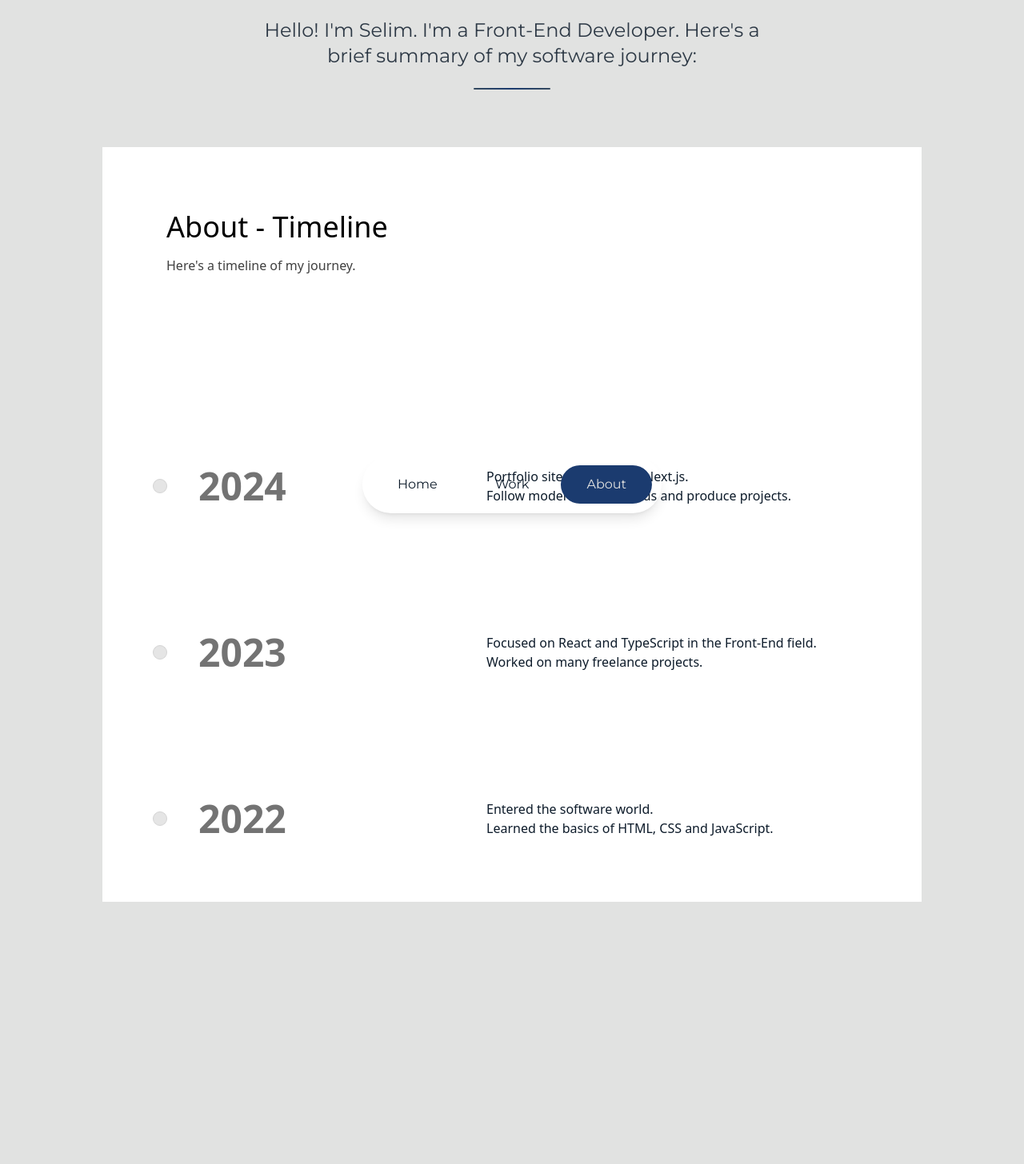
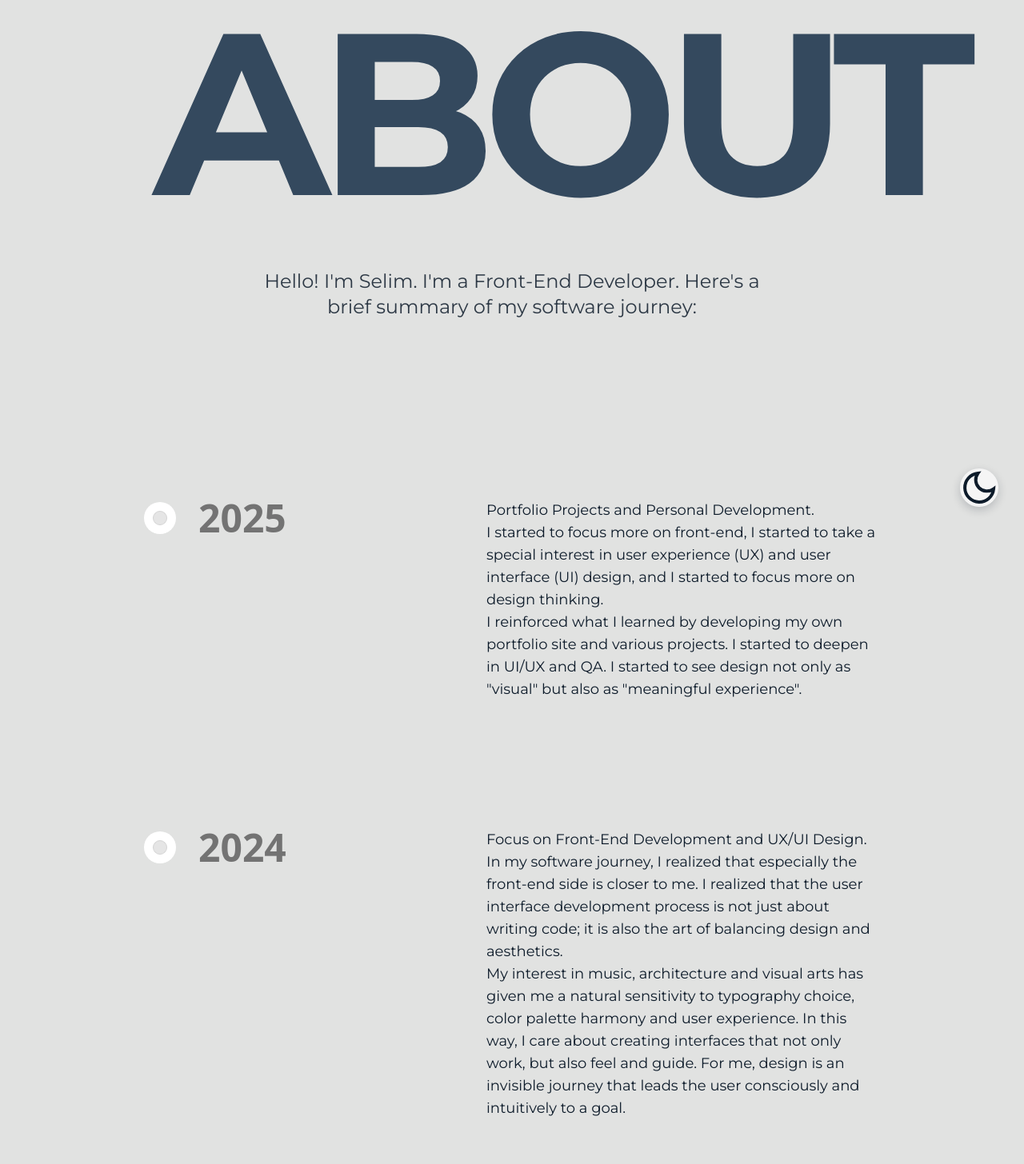
Before and after one commit to jesusselimm/jesusselimm, a Next.js app in the folder my-portfolio/: page /about in a window 1280 px wide. Shown: the part 134-1590 px from the top of the page at 80% size. Before the commit the page ends 1262 px from the top, so only its background shows below. Built offline with nearby package versions, Linux system fonts and the light colour scheme.

Commit message:
Update About page content and explanations, add ThemeToggle

```diff
--- a/my-portfolio/src/app/about/page.tsx
+++ b/my-portfolio/src/app/about/page.tsx
@@ -1,33 +1,64 @@
 "use client";
 import { Timeline } from "@/components/ui/timeline";
 import { Navbar } from "@/components/ui/navbar";
+import { ThemeToggle } from "@/components/theme-toggle";
 import { motion } from "framer-motion";
 
 const timelineData = [
   {
+    title: "2025",
+    content: (
+      <ul className="text-lg" style={{
+        fontFamily: 'var(--font-montserrat)',
+      }}>
+        <li>Portfolio Projects and Personal Development.</li>
+        <li>I started to focus more on front-end, I started to take a special interest in user experience (UX) and user interface (UI) design, and I started to focus more on design thinking.</li>
+        <li>I reinforced what I learned by developing my own portfolio site and various projects. I started to deepen in UI/UX and QA. I started to see design not only as "visual" but also as "meaningful experience".</li>
+      </ul>
+    ),
+  },
+  {
     title: "2024",
     content: (
-      <ul>
-        <li>Portfolio site created with Next.js.</li>
-        <li>Follow modern UI/UX trends and produce projects.</li>
+      <ul className="text-lg" style={{
+        fontFamily: 'var(--font-montserrat)',
+      }}>
+        <li>Focus on Front-End Development and UX/UI Design.</li>
+        <li>In my software journey, I realized that especially the front-end side is closer to me. I realized that the user interface development process is not just about writing code; it is also the art of balancing design and aesthetics.</li>
+        <li>My interest in music, architecture and visual arts has given me a natural sensitivity to typography choice, color palette harmony and user experience. In this way, I care about creating interfaces that not only work, but also feel and guide. For me, design is an invisible journey that leads the user consciously and intuitively to a goal.</li>
       </ul>
     ),
   },
   {
     title: "2023",
     content: (
-      <ul>
-        <li>Focused on React and TypeScript in the Front-End field.</li>
-        <li>Worked on many freelance projects.</li>
+      <ul className="text-lg" style={{
+        fontFamily: 'var(--font-montserrat)',
+      }}>
+        <li>Workintech Full Stack Training.</li>
+        <li>I participated in Workintech&apos;s Full Stack Developer program. I received intensive training on front-end and back-end development. I developed various projects throughout the training.</li>
       </ul>
     ),
   },
   {
     title: "2022",
     content: (
-      <ul>
+      <ul className="text-lg" style={{
+        fontFamily: 'var(--font-montserrat)',
+      }}>
         <li>Entered the software world.</li>
-        <li>Learned the basics of HTML, CSS and JavaScript.</li>
+        <li>I was introduced to the software world thanks to the map engineering courses. I took my first step with JavaScript, then React completely sucked me in and I started my journey into this world with Front End Career Path at Codecademy.</li>
+      </ul>
+    ),
+  },
+  {
+    title: "2018",
+    content: (
+      <ul className="text-lg" style={{
+        fontFamily: 'var(--font-montserrat)',
+      }}>
+        <li>University Enterence.</li>
+        <li>I started my undergraduate education at Izmir Katip Çelebi University, Department of Geomatics Engineering. In this process, I gained engineering discipline and problem-solving oriented thinking skills.</li>
       </ul>
     ),
   },
@@ -40,24 +71,24 @@ export default function AboutPage() {
       style={{ fontFamily: 'var(--font-montserrat)' }}
     >
       <Navbar active="About" />
+      <ThemeToggle />
       <motion.div
         initial={{ x: "100vw", opacity: 0 }}
         animate={{ x: 0, opacity: 1 }}
-        transition={{ type: "spring", stiffness: 60, damping: 18 }}
+        transition={{ type: "spring", stiffness: 70, damping: 20 }}
         className="w-full flex flex-col items-center"
       >
-        <section className="w-full max-w-4xl text-center mt-20 mb-10 animate-slide-in-right">
-          <h1
-            className="text-4xl md:text-6xl font-bold mb-4 tracking-tight"
+        <section className="w-full max-w-4xl text-center mt-40 mb-10 animate-slide-in-right">
+        <h1 className="font-bold tracking-tighter inline-block mega-text"
             style={{
+              fontFamily: 'var(--font-montserrat)',
               color: 'var(--accent)',
-              fontFamily: 'var(--font-libre-baskerville)',
-            }}
-          >
-            About
-          </h1>
+              fontSize: '18rem'
+            }}>
+          ABOUT
+        </h1>
           <p
-            className="text-lg md:text-2xl max-w-2xl mx-auto mb-6"
+            className="text-lg mt-20 md:text-2xl max-w-2xl mx-auto mb-6"
             style={{
               color: 'var(--foreground)',
               opacity: 0.85,
@@ -66,7 +97,6 @@ export default function AboutPage() {
           >
             Hello! I&apos;m Selim. I&apos;m a Front-End Developer. Here&apos;s a brief summary of my software journey:
           </p>
-          <div className="h-[2px] w-24 mx-auto bg-gradient-to-r from-[var(--accent)] via-[var(--accent-light)] to-[var(--accent)] rounded-full mb-8" />
         </section>
         <section className="w-full max-w-5xl">
           <Timeline data={timelineData} />
--- a/my-portfolio/src/components/ui/hero-highlights.tsx
+++ b/my-portfolio/src/components/ui/hero-highlights.tsx
@@ -1,7 +1,7 @@
 "use client";
 import { cn } from "@/lib/utils";
 import { useMotionValue, motion, useMotionTemplate } from "motion/react";
-import React from "react";
+import React, { useEffect, useState } from "react";
 
 export const HeroHighlight = ({
   children,
@@ -14,6 +14,21 @@ export const HeroHighlight = ({
 }) => {
   const mouseX = useMotionValue(0);
   const mouseY = useMotionValue(0);
+
+  // Tema kontrolü
+  const [isDark, setIsDark] = useState(false);
+  useEffect(() => {
+    if (typeof window !== "undefined") {
+      const checkTheme = () => {
+        const theme = document.documentElement.getAttribute("data-theme");
+        if (theme === "dark") setIsDark(true);
+        else setIsDark(false);
+      };
+      checkTheme();
+      window.addEventListener("storage", checkTheme);
+      return () => window.removeEventListener("storage", checkTheme);
+    }
+  }, []);
 
   function handleMouseMove({
     currentTarget,
@@ -41,7 +56,7 @@ export const HeroHighlight = ({
       <div
         className="pointer-events-none absolute inset-0 opacity-20"
         style={{
-          backgroundImage: `radial-gradient(circle, var(--accent) 1px, transparent 1px)`,
+          backgroundImage: `radial-gradient(circle, ${isDark ? 'var(--accent)' : 'var(--background)'} 1px, transparent 1px)`,
           backgroundSize: '20px 20px',
         }}
       />
--- a/my-portfolio/src/components/ui/navbar.tsx
+++ b/my-portfolio/src/components/ui/navbar.tsx
@@ -13,7 +13,7 @@ interface NavItem {
 
 const navItems: NavItem[] = [
   { name: "Home", href: "/" },
-  { name: "Work", href: "#work" },
+  { name: "Work", href: "/work" },
   { name: "About", href: "/about" },
 ];
 
@@ -25,9 +25,9 @@ export function Navbar({ active }: { active?: string }) {
   }, [active]);
 
   return (
-    <nav className="fixed bottom-6 left-1/2 transform -translate-x-1/2 z-50">
+    <nav className="fixed top-6 left-1/2 transform -translate-x-1/2 z-50">
       <div
-        className="flex items-center gap-2 px-3 py-3 rounded-full shadow-lg"
+        className="flex items-center gap-2 px-3 py-3 rounded-full"
       >
         {navItems.map((item) => (
           <Link
--- a/my-portfolio/src/components/ui/timeline.tsx
+++ b/my-portfolio/src/components/ui/timeline.tsx
@@ -29,17 +29,9 @@ export const Timeline = ({ data }: { data: TimelineEntry[] }) => {
 
   return (
     <div
-      className="w-full bg-white dark:bg-neutral-950 font-sans md:px-10"
+      className="w-full bg-transparent dark:bg-neutral-950 font-sans md:px-10"
       ref={containerRef}
     >
-      <div className="max-w-7xl mx-auto py-20 px-4 md:px-8 lg:px-10">
-        <h2 className="text-lg md:text-4xl mb-4 text-black dark:text-white max-w-4xl">
-          About - Timeline
-        </h2>
-        <p className="text-neutral-700 dark:text-neutral-300 text-sm md:text-base max-w-sm">
-          Here&apos;s a timeline of my journey.
-        </p>
-      </div>
 
       <div ref={ref} className="relative max-w-7xl mx-auto pb-20">
         {data.map((item, index) => (
```
